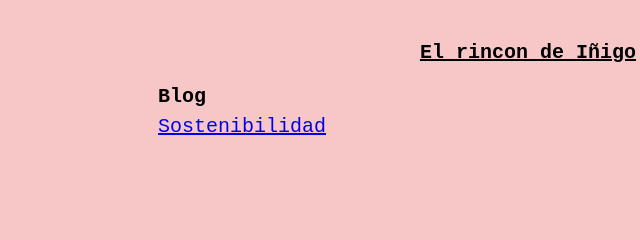
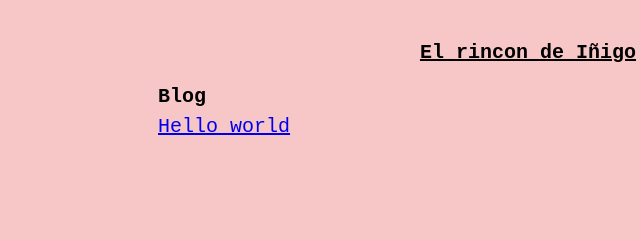
Before and after one commit to inigoelverdin/inigoelverdin.github.io, a plain HTML site: page blog/index.html in a window 1280 px wide. Shown: the top 240 px of the page, 132-772 px from the left. Drawn offline with Linux system fonts and the light colour scheme.

Commit message:
Update index.html

```diff
--- a/blog/index.html
+++ b/blog/index.html
@@ -31,7 +31,7 @@
   <!-- If you are using pagination, section.pages will be empty.
        You need to use the paginator object -->
 
-  <li><a href="https://inigoelverdin.github.io./blog/sostenibilidad/">Sostenibilidad</a></li>
+  <li><a href="https://inigoelverdin.github.io./blog/sostenibilidad/">Hello world</a></li>
 
 </ul>
 
```
